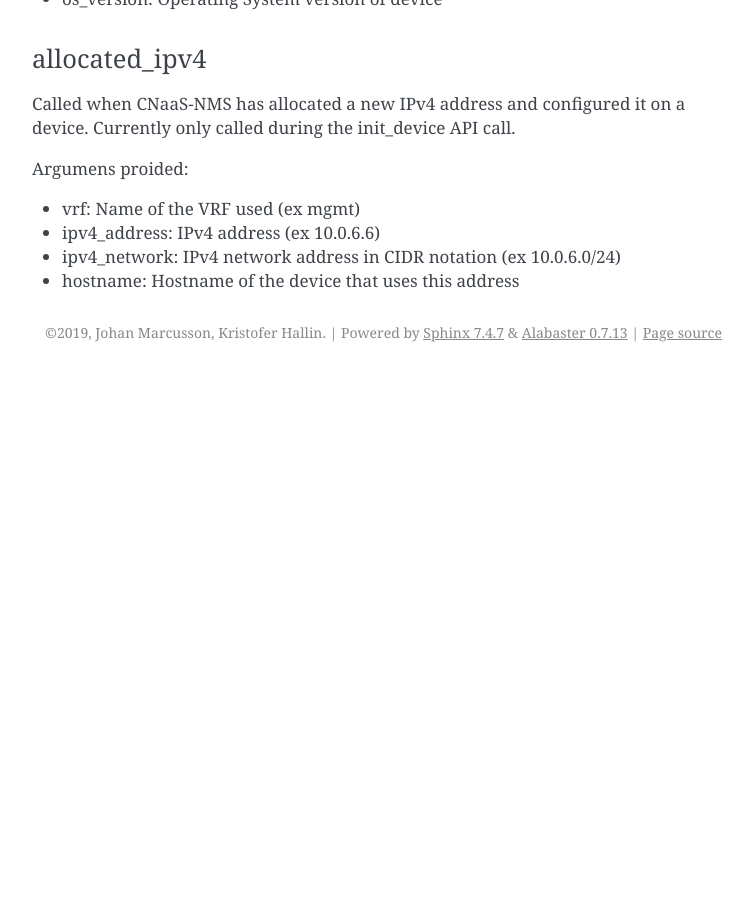
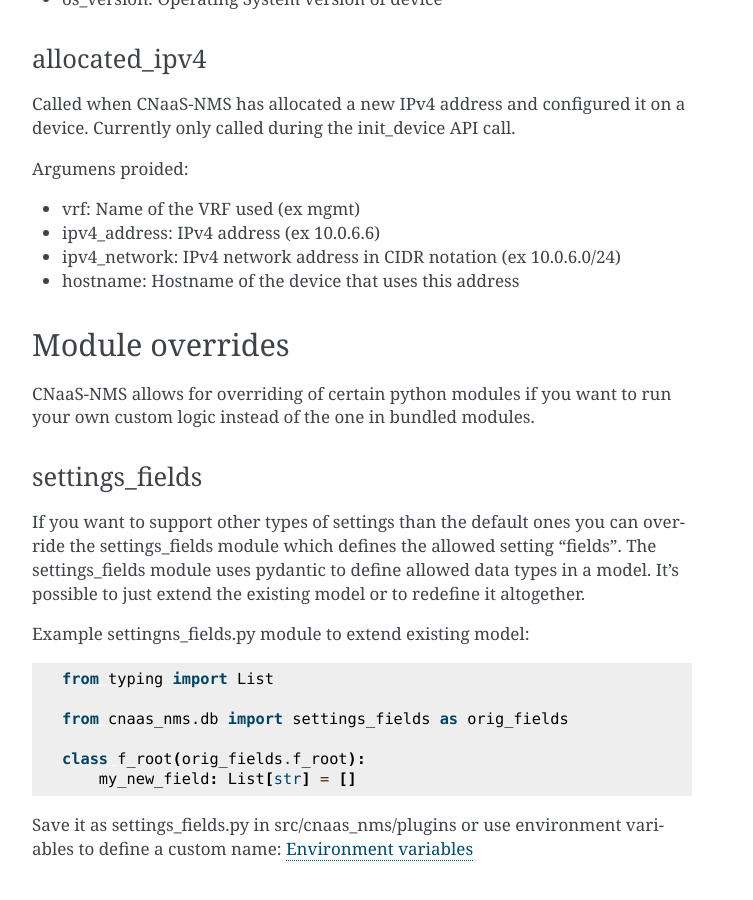
Before and after one commit to SUNET/cnaas-nms, a Sphinx documentation site: the page built from docs/plugins/index.rst, in a window 1280 px wide and 900 px high, scrolled down 1056 px. Shown: the whole window, without its empty margins (388-1141 px from the left). Built offline with Sphinx 7.4.7, drawn with Linux system fonts in a browser that asks for light colours; before the commit the page ends 1428 px from its top, so only the background shows below that; some of the changed text lies outside the part shown.

Commit message:
Docs for settings_fields override

```diff
--- a/docs/configuration/index.rst
+++ b/docs/configuration/index.rst
@@ -35,6 +35,8 @@
 
 Defines paths to git repositories.
 
+.. _configuration_environment_ref:
+
 Environment variables
 ---------------------
 
@@ -62,6 +64,8 @@
 - ``PASSWORD_INIT``
 - ``USERNAME_MANAGED`` -- user name for managed devices
 - ``PASSWORD_MANAGED``
+- ``PLUGIN_SETTINGS_FIELDS_MODULE`` - Use a custom module path to override
+  settings_fields, defaults to: cnaas_nms.plugins.settings_fields
 
 cnaas_httpd
 
--- a/docs/plugins/index.rst
+++ b/docs/plugins/index.rst
@@ -56,3 +56,29 @@
 - ipv4_address: IPv4 address (ex 10.0.6.6)
 - ipv4_network: IPv4 network address in CIDR notation (ex 10.0.6.0/24)
 - hostname: Hostname of the device that uses this address
+
+Module overrides
+----------------
+
+CNaaS-NMS allows for overriding of certain python modules if you want to run
+your own custom logic instead of the one in bundled modules.
+
+settings_fields
+^^^^^^^^^^^^^^^
+
+If you want to support other types of settings than the default ones you can
+override the settings_fields module which defines the allowed setting "fields".
+The settings_fields module uses pydantic to define allowed data types in a model.
+It's possible to just extend the existing model or to redefine it altogether.
+
+Example settingns_fields.py module to extend existing model::
+
+  from typing import List
+
+  from cnaas_nms.db import settings_fields as orig_fields
+
+  class f_root(orig_fields.f_root):
+      my_new_field: List[str] = []
+
+Save it as settings_fields.py in src/cnaas_nms/plugins or use environment
+variables to define a custom name: :ref:`configuration_environment_ref`
```
